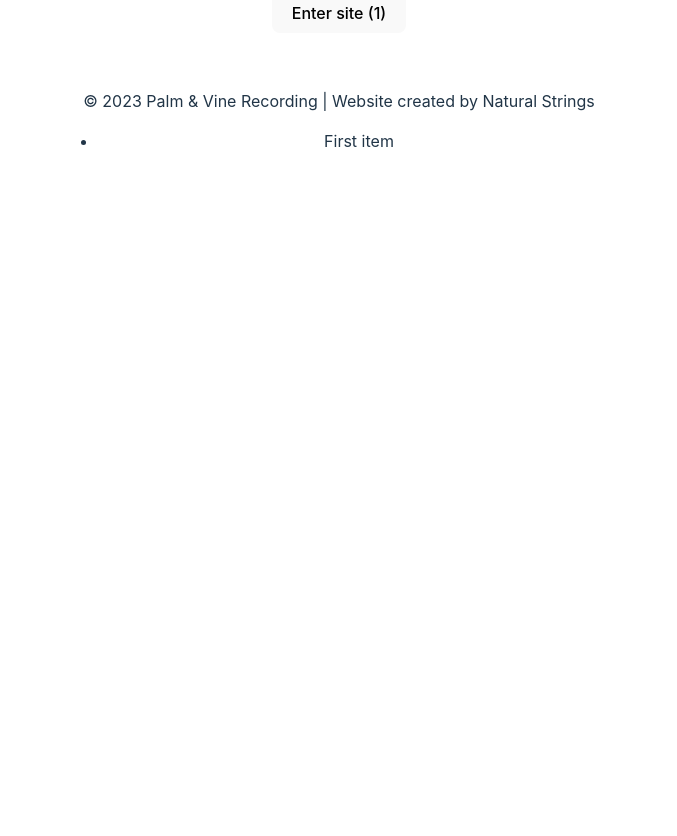
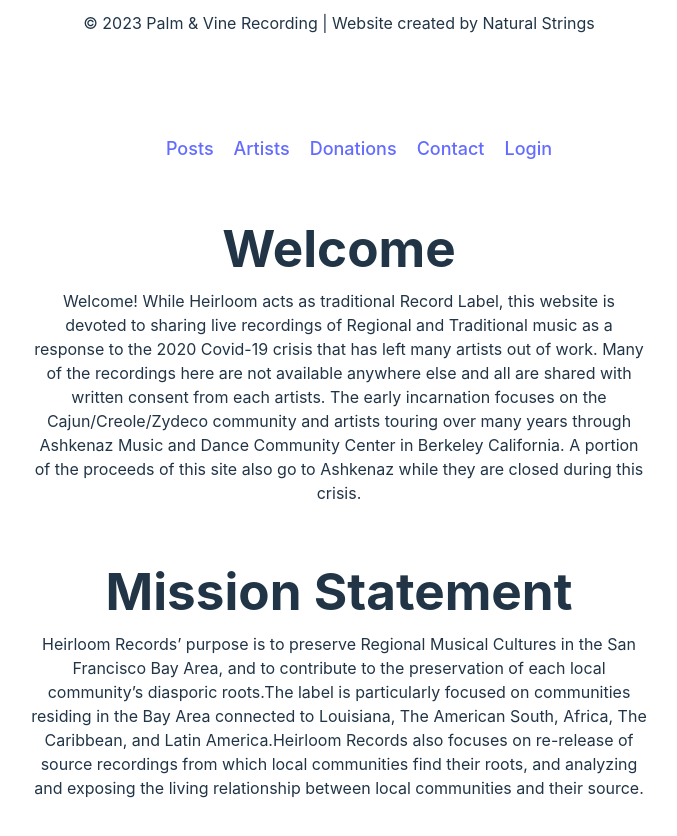
Before and after one commit to naturalstrings/palm-and-vine, a React (Vite) app: page / in a window 1280 px wide. Shown: the part 520-1356 px from the top of the page, without its empty margins (301-978 px from the left). Before the commit the page ends 800 px from the top, so only its background shows below. Built offline with nearby package versions, Linux system fonts and the light colour scheme.

Commit message:
na bar and inital welcome

```diff
--- a/package.json
+++ b/package.json
@@ -11,7 +11,8 @@
   },
   "dependencies": {
     "react": "^18.2.0",
-    "react-dom": "^18.2.0"
+    "react-dom": "^18.2.0",
+    "react-router-dom": "^6.20.0"
   },
   "devDependencies": {
     "@types/react": "^18.2.37",
--- a/src/App.css
+++ b/src/App.css
@@ -47,3 +47,36 @@
 .landing-btn {
   margin: 1.5em;
 }
+
+.navbar-list {
+  list-style: none;
+  margin-top: 100px;
+  padding: none;
+  display: flex;
+  justify-content: center;
+
+}
+.navbar-item {
+ font-size: large;
+ margin-left: 10px;
+ margin-right: 10px;
+
+}
+.navbar-item:hover{
+  cursor: pointer;
+}
+a {
+  color: black;
+}
+.welcome-mess {
+  margin-left: 300px;
+  margin-right: 300px;
+
+}
+.mission-stat{
+  margin-left: 300px;
+  margin-right: 300px;
+}
+.basepage-titles {
+margin-top: 80px;
+}
--- a/src/components/BasePage.tsx
+++ b/src/components/BasePage.tsx
@@ -1,14 +1,35 @@
 import { useState } from 'react';
+import { Link } from 'react-router-dom';
 
-export default function LandingPage() {
+export default function BasePage() {
 
     return(
-        <div className="navbar">
-
-            <ul>
-                <li>First item</li>
+        <div>
+            <nav className="navbar">
+            <ul className="navbar-list">
+                <li className="navbar-item"> <a>Posts</a></li>
+                <li className="navbar-item"><a>Artists</a></li>
+                <li className="navbar-item"><a>Donations</a></li>
+                <li className="navbar-item"><a>Contact</a></li>
+                <li className="navbar-item"><a>Login</a></li>
             </ul>
-
+            </nav>
+            <div>
+                <h1 className='basepage-titles'>Welcome</h1>
+            </div>
+            <div>
+                <p className="welcome-mess">
+                Welcome! While Heirloom acts as traditional Record Label, this website is devoted to sharing live recordings of Regional and Traditional music as a response to the 2020 Covid-19 crisis that has left many artists out of work. Many of the recordings here are not available anywhere else and all are shared with written consent from each artists. The early incarnation focuses on the Cajun/Creole/Zydeco community and artists touring over many years through Ashkenaz Music and Dance Community Center in Berkeley California. A portion of the proceeds of this site also go to Ashkenaz while they are closed during this crisis.
+                </p>
+            <div>
+            <div>
+                <h1 className="basepage-titles"> Mission Statement</h1>
+            </div>
+            </div>
+                <p className="mission-stat">
+                Heirloom Records’ purpose is to preserve Regional Musical Cultures in the San Francisco Bay Area, and to contribute to the preservation of each local community’s diasporic roots.The label is particularly focused on communities residing in the Bay Area connected to Louisiana, The American South, Africa, The Caribbean, and Latin America.Heirloom Records also focuses on re-release of source recordings from which local communities find their roots, and analyzing and exposing the living relationship between local communities and their source.
+                </p>
+            </div>
         </div>
-    )
-}
+    );
+};
```
Also changed, not shown: 1 other file (tests, documents, lock files or other folders).
